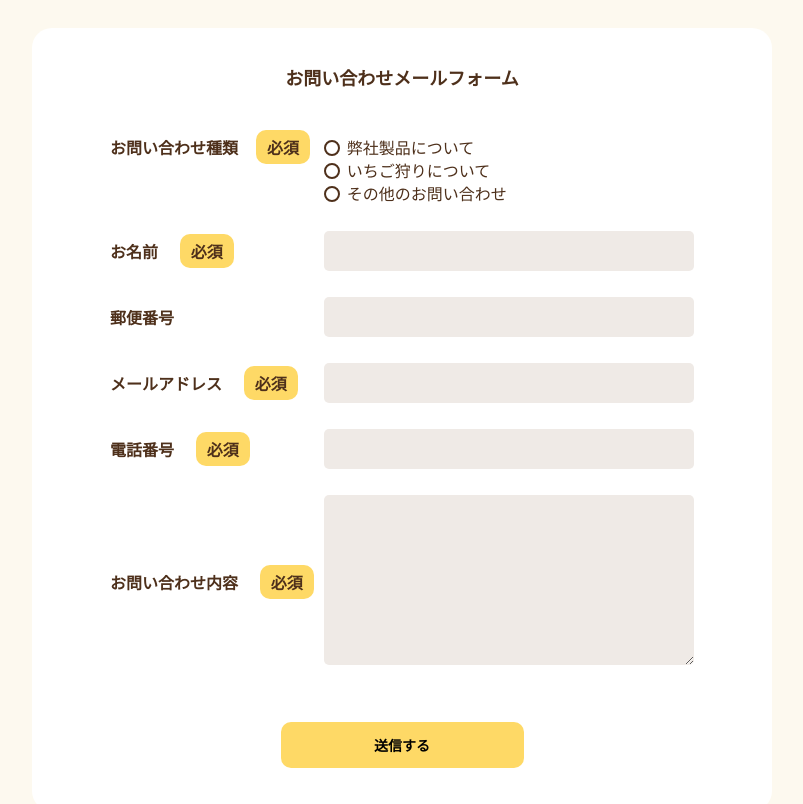
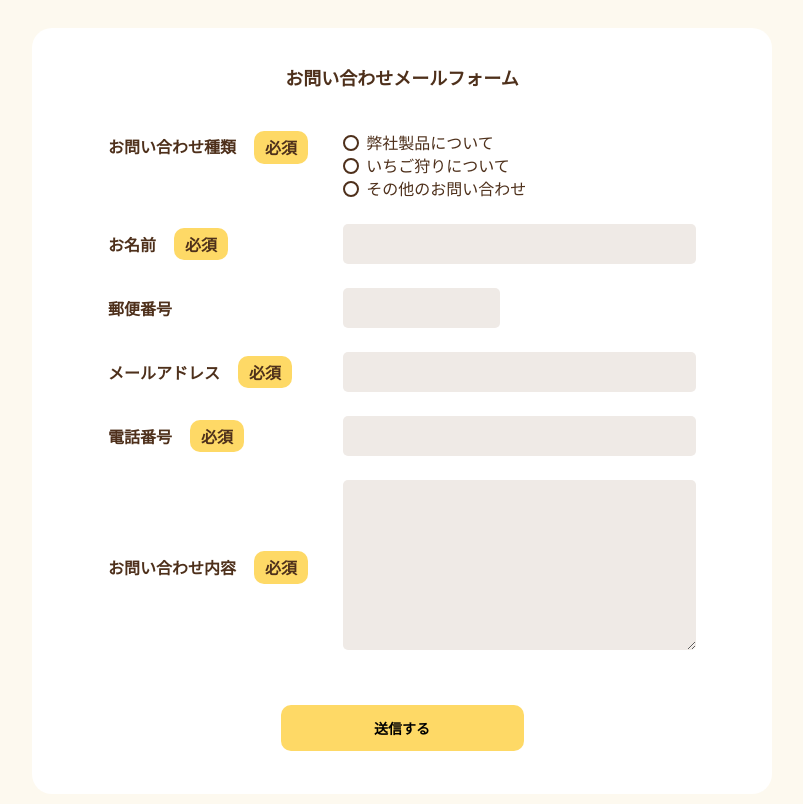
Before and after one commit to weboscar1164/shogo-middle, a website: page index.html in a window 1280 px wide. Shown: the part 4920-5724 px from the top of the page, without its empty margins (238-1041 px from the left). Drawn offline with nearby package versions, Linux system fonts and the light colour scheme.

Commit message:
contact手直し レスポンシブに対応

```diff
--- a/index.html
+++ b/index.html
@@ -315,17 +315,15 @@
 				<div class="contact_text">
 					ご購入・販売に関しましては、下記よりお気軽にお問い合わせください。
 				</div>
-				<div class="contact_form">
+				<div class="contact_form_container">
 					<p class="contact_form_title">お問い合わせメールフォーム</p>
-					<form action="#">
-						<table class="contact_table">
-							<tbody>
-								<tr class="contact_table_radio">
-									<td class="contact_table_label">
+					<form class="contact_form_wrapper" action="#">
+						<div class="contact_form_row">
+							<div class="contact_form_col_label contact_form_col_label_radio">
 								<span class="contact_form_label">お問い合わせ種類</span
 								><span class="contact_form_required">必須</span>
-									</td>
-									<td class="contact_table_input contact_radio_wrapper">
+							</div>
+							<ul class="contact_form_col_input contact_radio_wrapper">
 								<li class="contact_radio">
 									<input type="radio" name="about" id="about01" />
 									<label for="about01" class="contact_radio_label"
@@ -344,61 +342,57 @@
 										>その他のお問い合わせ</label
 									>
 								</li>
-									</td>
-								</tr>
-								<tr>
-									<td class="contact_table_label">
+							</ul>
+						</div>
+						<div class="contact_form_row">
+							<div class="contact_form_col_label">
 								<label class="contact_form_label" for="name">お名前</label>
 								<span class="contact_form_required">必須</span>
-									</td>
-									<td class="contact_table_input">
+							</div>
+							<div class="contact_form_col_input">
 								<input class="contact_form_input" type="text" id="name" />
-									</td>
-								</tr>
-								<tr>
-									<td class="contact_table_label">
-										<label class="contact_form_label" for="address"
-											>郵便番号</label
-										>
-									</td>
-									<td class="contact_table_input">
+							</div>
+						</div>
+						<div class="contact_form_row">
+							<div class="contact_form_col_label">
+								<label class="contact_form_label" for="address">郵便番号</label>
+							</div>
+							<div class="contact_form_col_input">
 								<input
 									class="contact_form_input contact_form_input_address"
 									type="text"
 									id="address"
 								/>
-									</td>
-								</tr>
-								<tr>
-									<td class="contact_table_label">
+							</div>
+						</div>
+						<div class="contact_form_row">
+							<div class="contact_form_col_label">
 								<label class="contact_form_label" for="email"
 									>メールアドレス</label
 								>
 								<span class="contact_form_required">必須</span>
-									</td>
-									<td class="contact_table_input">
+							</div>
+							<div class="contact_form_col_input">
 								<input class="contact_form_input" type="email" id="email" />
-									</td>
-								</tr>
-								<tr>
-									<td class="contact_table_label">
-										<label class="contact_form_label" for="phone"
-											>電話番号</label
-										>
+							</div>
+						</div>
+						<div class="contact_form_row">
+							<div class="contact_form_col_label">
+								<label class="contact_form_label" for="phone">電話番号</label>
 								<span class="contact_form_required">必須</span>
-									</td>
-									<td class="contact_table_input">
+							</div>
+							<div class="contact_form_col_input">
 								<input class="contact_form_input" type="phone" id="phone" />
-									</td>
-								</tr>
-								<tr>
-									<td class="contact_table_label">
+							</div>
+						</div>
+						<div class="contact_form_row">
+							<div class="contact_form_col_label">
 								<label class="contact_form_label" for="contact"
 									>お問い合わせ内容</label
 								>
 								<span class="contact_form_required">必須</span>
-									</td>
-									<td class="contact_table_input">
+							</div>
+							<div class="contact_form_col_input">
 								<textarea
 									class="contact_form_textarea"
 									name="contact"
@@ -406,10 +400,8 @@
 									cols="30"
 									rows="10"
 								></textarea>
-									</td>
-								</tr>
-							</tbody>
-						</table>
+							</div>
+						</div>
 						<button class="contact_form_button" type="submit">送信する</button>
 					</form>
 				</div>
--- a/src/scss/style.scss
+++ b/src/scss/style.scss
@@ -570,12 +570,18 @@ body {
 	}
 
 	&_form {
+		&_container {
 			width: min(58%, 740px);
 			margin-inline: auto;
 			margin-top: 93px;
 			padding: 37px 76px 43px;
 			background: #fff;
 			border-radius: 20px;
+		}
+
+		&_wrapper {
+			margin-top: 41px;
+		}
 
 		&_title {
 			font-size: 18px;
@@ -593,10 +599,44 @@ body {
 
 		&_input {
 			height: 40px;
+
+			&_address {
+				width: 157px;
+			}
 		}
 
 		&_textarea {
 			height: 170px;
+		}
+
+		&_label {
+			line-height: 30px;
+			font-weight: 700;
+		}
+
+		&_row {
+			display: flex;
+
+			&:not(:last-of-type) {
+				margin-bottom: 24px;
+			}
+		}
+
+		&_col {
+			&_label {
+				display: flex;
+				align-items: center;
+				flex-basis: 40%;
+				min-width: 230px;
+
+				&_radio {
+					align-items: start;
+				}
+			}
+
+			&_input {
+				flex-basis: 60%;
+			}
 		}
 
 		&_required {
@@ -604,38 +644,20 @@ body {
 			padding: 5px 11px;
 			background: s.$buttonColor;
 			border-radius: 10px;
+			font-weight: 700;
 		}
 
 		&_button {
 			display: block;
 			width: 243px;
 			margin-inline: auto;
-			margin-top: 26px;
+			margin-top: 50px;
 			padding: 13px 0;
 			font-size: 14px;
 			background: s.$buttonColor;
 			border-radius: 10px;
 			font-weight: 700;
 			line-height: 20px;
-		}
-	}
-
-	&_table {
-		width: 100%;
-		margin-top: 44px;
-		font-size: 16px;
-		font-weight: 700;
-
-		td {
-			padding-bottom: 24px;
-		}
-
-		&_label {
-			min-width: 200px;
-		}
-
-		&_radio {
-			vertical-align: top;
 		}
 	}
 
@@ -666,4 +688,12 @@ body {
 			}
 		}
 	}
+
+	@include s.lg {
+		&_form {
+			&_container {
+				width: 80%;
 			}
+		}
+	}
+}
```
Also changed, not shown: dist/css/style.css, 1 other file. Lines whose indentation alone changed are shown as unchanged.
